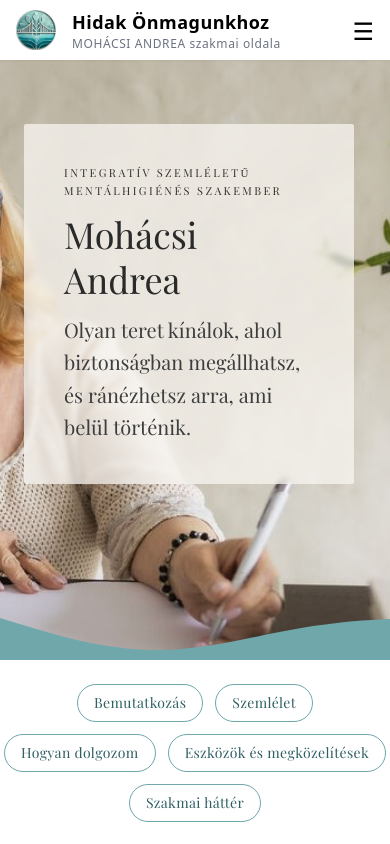
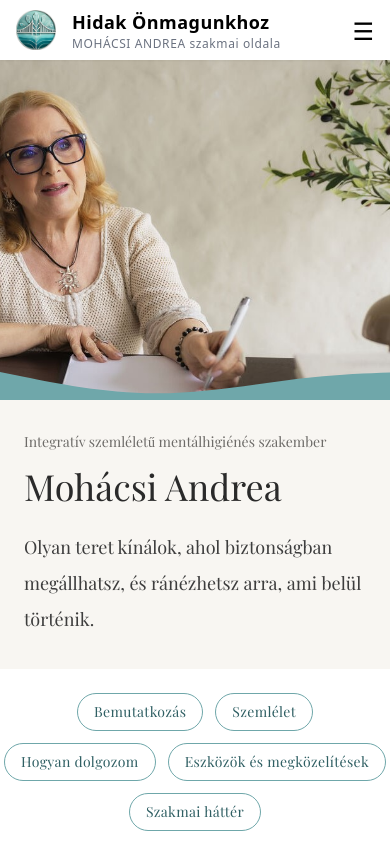
Before and after one commit to borikokeny/mohacsi-andrea, a React (Vite) app: page /about in a window 390 px wide. Shown: the top 844 px of the page. Built offline with nearby package versions, Linux system fonts and the light colour scheme; a web font is replaced by a local one.

Commit message:
Adds mobilview to about page

```diff
--- a/src/App.css
+++ b/src/App.css
@@ -14,7 +14,6 @@
 
 body {
   margin: 0;
-  background: lime;
 }
 
 .logo {
--- a/src/pages/About.tsx
+++ b/src/pages/About.tsx
@@ -1,6 +1,7 @@
 import Terepauta from "../images/terepauta.jpg";
 import Portre_about from "../images/Portre_about.jpg";
 import Portre_cut from "../images/Portre_about_cut.jpg";
+import Portre_mobile from "../images/Portre_about_mobile.jpg";
 import Line_logo from "../images/Line_logo.png";
 import Botanika from "../images/Botanika.png";
 import Mandala_teal from "../images/Mandala_teal.png";
@@ -23,38 +24,41 @@ export default function AboutPage() {
 
   return (
     <main className="bg-[#ffffff] text-[#2a2a2a]">
-      {/* HERO */}
-            <section className="relative h-[40vh] min-h-[600px] overflow-hidden">
+      <section className="relative overflow-hidden">
+
+  {/* DESKTOP VERSION */}
+  <div className="hidden md:block relative h-[40vh] min-h-[600px] overflow-hidden">
+
     <img
       src={Portre_cut}
       alt="Mohácsi Andrea"
-    className="absolute inset-0 w-full h-full object-cover"
+      className="absolute inset-0 h-full w-full object-cover"
     />
 
     {/* content */}
-  <div className="relative z-10 max-w-6xl mx-auto h-full flex items-start mt-16 me-3 justify-end px-6">
+    <div className="relative z-10 mx-auto flex h-full max-w-6xl items-start justify-end px-6 mt-16 me-3">
+      <div className="w-full max-w-[610px] rounded-sm bg-[#f8f6f2]/75 px-10 py-10 text-left backdrop-blur-[2px] md:px-14 md:py-10">
 
-    <div className="w-full max-w-[610px] bg-[#f8f6f2]/75 backdrop-blur-[2px] px-10 py-10 md:px-14 md:py-10 rounded-sm text-left">
-
-      <p className="uppercase tracking-[0.22em] text-[11px] md:text-xs text-[#32302f] mb-3 leading-relaxed">
+        <p className="mb-3 text-[11px] uppercase leading-relaxed tracking-[0.22em] text-[#32302f] md:text-xs">
           Integratív szemléletű mentálhigiénés szakember
         </p>
 
-      <h1 className="text-4xl md:text-6xl font-serif mb-3 text-[#2a2a2a] leading-tight">
+        <h1 className="mb-3 font-serif text-4xl leading-tight text-[#2a2a2a] md:text-6xl">
           Mohácsi Andrea
         </h1>
 
-      <p className="text-xl leading-relaxed text-[#3d3d3d] max-w-xl">
+        <p className="max-w-xl text-xl leading-relaxed text-[#3d3d3d]">
           Olyan teret kínálok, ahol biztonságban megállhatsz,
           és ránézhetsz arra, ami belül történik.
         </p>
 
       </div>
     </div>
+
     {/* bottom wave */}
     <div className="absolute bottom-0 left-0 w-full overflow-hidden leading-[0]">
       <svg
-    className="relative block w-[calc(100%+1.3px)] h-[90px]"
+        className="relative block h-[90px] w-[calc(100%+1.3px)]"
         xmlns="http://www.w3.org/2000/svg"
         viewBox="0 0 1200 120"
         preserveAspectRatio="none"
@@ -65,7 +69,58 @@ export default function AboutPage() {
         />
       </svg>
     </div>
+  </div>
+
+  {/* MOBILE VERSION */}
+  <div className="md:hidden bg-[#f8f6f2]">
+        {/* Image */}
+    <div className="relative">
+      <img
+        src={Portre_cut}
+        alt="Mohácsi Andrea"
+        className="h-[340px] w-full object-cover object-top"
+      />
+
+      {/* Wave */}
+      <div className="absolute bottom-0 left-0 w-full overflow-hidden leading-[0]">
+        <svg
+          className="relative block h-[60px] w-[calc(100%+1.3px)]"
+          xmlns="http://www.w3.org/2000/svg"
+          viewBox="0 0 1200 120"
+          preserveAspectRatio="none"
+        >
+          <path
+            d="M0,64L80,74.7C160,85,320,107,480,106.7C640,107,800,85,960,74.7C1120,64,1280,64,1360,64L1440,64L1440,120L1360,120C1280,120,1120,120,960,120C800,120,640,120,480,120C320,120,160,120,80,120L0,120Z"
+            className="fill-[#6fa7aa]"
+          />
+        </svg>
+      </div>
+    </div>
+    <div className="px-6 py-8 text-left">
+
+      {/* <p className="mb-4 text-[11px] uppercase tracking-[0.22em] text-[#32302f]">
+        Integratív szemléletű mentálhigiénés szakember
+      </p> */}
+<p className="mb-3 text-sm text-[#6d6b68]">
+  Integratív szemléletű mentálhigiénés szakember
+</p>
+      <h1 className="mb-5 font-serif text-4xl leading-tight text-[#2a2a2a]">
+        Mohácsi Andrea
+      </h1>
+
+      <p className="text-lg leading-9 text-[#3d3d3d]">
+        Olyan teret kínálok, ahol biztonságban megállhatsz,
+        és ránézhetsz arra, ami belül történik.
+      </p>
+
+    </div>
+
+
+    {/* Text */}
+
+  </div>
 </section>
+
       {/* <section className="relative h-[80vh] min-h-[700px] overflow-hidden">
   <img
     src={Portre_about}
@@ -166,7 +221,6 @@ export default function AboutPage() {
         </div>
       </section> */}
 
-
       {/* <section className="max-w-6xl mx-auto px-6 py-20 grid md:grid-cols-2 gap-12 items-center">
         <div>
           <h1 className="text-3xl md:text-4xl font-serif mb-4">
@@ -212,50 +266,39 @@ export default function AboutPage() {
       </div>
       {/* BEMUTATKOZÁS */}
       <section className="relative bg-[#ffffff] overflow-hidden py-8">
-
         {/* right decoration */}
         <div className="absolute right-0 top-1/2 -translate-y-1/2 opacity-40 hidden lg:block">
-    <img
-      src={Botanika}
-      alt=""
-      className="w-[260px]"
-    />
+          <img src={Botanika} alt="" className="w-[260px]" />
         </div>
 
         <div className="max-w-6xl mx-auto px-6">
-
           <div className="max-w-4xl">
-
             {/* text */}
             <div className="max-w-3xl ms-6">
-
               <h2 className="text-xl md:text-2xl font-serif text-[#48969f] leading-tight mb-8">
-          Van, amikor nem megoldásra van szükségünk,
-          hanem egy olyan térre, ahol biztonságban
-          megállhatunk egy pillanatra.
+                Van, amikor nem megoldásra van szükségünk, hanem egy olyan
+                térre, ahol biztonságban megállhatunk egy pillanatra.
               </h2>
 
               <div className="space-y-6 text-lg leading-[1.9] text-[#3e4343]">
-
                 <p>
-            Van egy pont az életben, amikor már nem elég beszélni róla. Amikor
-            valami belül jelez, itt az idő ránézni arra, ami mozgat, ami
-            visszatart, ami ismétlődik.
+                  Van egy pont az életben, amikor már nem elég beszélni róla.
+                  Amikor valami belül jelez, itt az idő ránézni arra, ami
+                  mozgat, ami visszatart, ami ismétlődik.
                 </p>
 
                 <p>
-            A tapasztalatom szerint a valódi változás akkor indul el, amikor van
-            tér megállni, ránézni arra, ami belül történik, és mindezt nem
-            egyedül kell vinni.
+                  A tapasztalatom szerint a valódi változás akkor indul el,
+                  amikor van tér megállni, ránézni arra, ami belül történik, és
+                  mindezt nem egyedül kell vinni.
                 </p>
 
                 <p>
-            Egyéni és csoportos folyamatokban kísérem azokat, akik szeretnének
-            közelebb kerülni önmagukhoz, jobban érteni belső működésüket,
-            kapcsolataikat, vagy éppen egy elakadás, veszteség, változás
-            időszakában vannak.
+                  Egyéni és csoportos folyamatokban kísérem azokat, akik
+                  szeretnének közelebb kerülni önmagukhoz, jobban érteni belső
+                  működésüket, kapcsolataikat, vagy éppen egy elakadás,
+                  veszteség, változás időszakában vannak.
                 </p>
-
               </div>
             </div>
           </div>
@@ -354,11 +397,7 @@ export default function AboutPage() {
       >
         {/* mandala */}
         <div className="absolute left-[-220px] top-[-90px] opacity-[0.3] hidden lg:block">
-    <img
-      src={Mandala_teal}
-      alt=""
-      className="w-[620px] scale-x-[-1]"
-    />
+          <img src={Mandala_teal} alt="" className="w-[620px] scale-x-[-1]" />
         </div>
 
         {/* <div className="relative z-10 max-w-6xl mx-auto px-6"> */}
@@ -373,47 +412,45 @@ export default function AboutPage() {
             <div className="w-24 h-[2px]  mb-6" />
 
             <p className="text-2xl leading-[1.8] text-[#3c4343]">
-        Integratív szemlélettel dolgozom, amelyben a testi érzetek,
-        az érzelmi folyamatok és a belső történetek egyaránt
-        fontos szerepet kapnak.
+              Integratív szemlélettel dolgozom, amelyben a testi érzetek, az
+              érzelmi folyamatok és a belső történetek egyaránt fontos szerepet
+              kapnak.
             </p>
           </div>
 
           {/* columns */}
           <div className="grid md:grid-cols-2 gap-14 text-lg leading-[2] text-[#3f4444]">
-
             <div className="space-y-8">
               <p>
                 A közös munka során a megértés, az önreflexió és a belső
-          biztonság erősítése áll a középpontban. Megtartó,
-          elfogadó térben dolgozunk, ahol a teljes ember számít –
-          nem csak a nehézség.
+                biztonság erősítése áll a középpontban. Megtartó, elfogadó
+                térben dolgozunk, ahol a teljes ember számít – nem csak a
+                nehézség.
               </p>
 
               <p>
-          Azok fordulnak hozzám, akik gyakran „jól működnek”
-          a mindennapokban, mégis feszültséget, ürességet vagy
-          elakadást élnek meg.
+                Azok fordulnak hozzám, akik gyakran „jól működnek” a
+                mindennapokban, mégis feszültséget, ürességet vagy elakadást
+                élnek meg.
               </p>
             </div>
 
             <div className="space-y-8">
               <p>
-          A közös munkában fontos számomra a kiszámítható keret,
-          az érzelmi biztonság és az együtt gondolkodás.
+                A közös munkában fontos számomra a kiszámítható keret, az
+                érzelmi biztonság és az együtt gondolkodás.
               </p>
 
               <p>
-          Van, amikor már sok mindent értünk magunkról, mégis nehéz
-          a jelenlét, a kapcsolódás a mindennapokban.
+                Van, amikor már sok mindent értünk magunkról, mégis nehéz a
+                jelenlét, a kapcsolódás a mindennapokban.
               </p>
 
               <p>
-          Ez a tér azoknak szól, akik szeretnének hidat építeni
-          önmaguk felé.
+                Ez a tér azoknak szól, akik szeretnének hidat építeni önmaguk
+                felé.
               </p>
             </div>
-
           </div>
         </div>
       </section>
@@ -459,15 +496,12 @@ export default function AboutPage() {
       </section> */}
 
       {/* HOGYAN DOLGOZOM */}
-      <div className="h-40 pt-8 bg-[#6fa7aa]">
+      <div className="h-40 bg-[#6fa7aa] flex justify-center items-center">
         <div className="inline-block border border-[#ddd8d1] bg-white/60 px-10 py-8">
-
-        <h2 className="text-[11px] md:text-sm uppercase tracking-[0.28em] text-[#4a4a46] leading-relaxed">
+          <h2 className="text-[11px] md:text-sm uppercase tracking-[0.28em] text-[#4a4a46] leading-relaxed ">
             Nem módszerekkel, hanem szemlélettel dolgozom
           </h2>
-
         </div>
-        {/* <h2 className="pt-6">Nem módszerekkel, hanem szemlélettel dolgozom</h2> */}
       </div>
       <section
         id="hogyan"
@@ -486,56 +520,47 @@ export default function AboutPage() {
     </div> */}
           {/* intro */}
           <div className="max-w-3xl mx-auto mb-10">
-
             <p className="text-2xl leading-[1.9] text-[#46929a] font-serif">
-        Munkámban nem egyetlen módszer áll a középpontban,
-        hanem az ember.
+              Munkámban nem egyetlen módszer áll a középpontban, hanem az ember.
             </p>
-
           </div>
 
           {/* editorial columns */}
           <div className="grid md:grid-cols-2 gap-x-20 gap-y-12 max-w-6xl mx-auto">
-
             <div className="space-y-10 text-lg leading-[2] text-[#4a4a48]">
-
               <p>
-          Az integratív szemlélet számomra azt jelenti, hogy
-          a belső folyamatokat több nézőpontból, egymással
-          összefüggésben vizsgáljuk: érzelmi, testi,
-          kapcsolati és jelentésalkotó szinteken egyaránt.
+                Az integratív szemlélet számomra azt jelenti, hogy a belső
+                folyamatokat több nézőpontból, egymással összefüggésben
+                vizsgáljuk: érzelmi, testi, kapcsolati és jelentésalkotó
+                szinteken egyaránt.
               </p>
 
               <p>
-          A különböző megközelítések nem technikák gyűjteményeként jelennek meg,
-          hanem egy közös célt szolgálnak: hogy a belső élmények érthetőbbé,
-          megtarthatóbbá váljanak, és kialakuljon egy stabilabb kapcsolat
-          önmagunkkal. A közös munka mindig a kliens tempójához és aktuális
-          teherbírásához igazodik.
+                A különböző megközelítések nem technikák gyűjteményeként
+                jelennek meg, hanem egy közös célt szolgálnak: hogy a belső
+                élmények érthetőbbé, megtarthatóbbá váljanak, és kialakuljon egy
+                stabilabb kapcsolat önmagunkkal. A közös munka mindig a kliens
+                tempójához és aktuális teherbírásához igazodik.
               </p>
-
             </div>
 
             <div className="space-y-10 text-lg leading-[2] text-[#4a4a48]">
-
               <p>
-          A közös munka során beszélgetésen alapuló, imaginatív, testorientált,
-          dramatikus és tapasztalati elemekkel is dolgozom, integratív
-          szemléletben. A hangsúly nem a módszereken, hanem azon van, hogy
-          biztonságos térben lehessen ránézni a belső folyamatokra, megérteni az
-          elakadások hátterét, és megtalálni a saját, belsőbb irányt.
+                A közös munka során beszélgetésen alapuló, imaginatív,
+                testorientált, dramatikus és tapasztalati elemekkel is dolgozom,
+                integratív szemléletben. A hangsúly nem a módszereken, hanem
+                azon van, hogy biztonságos térben lehessen ránézni a belső
+                folyamatokra, megérteni az elakadások hátterét, és megtalálni a
+                saját, belsőbb irányt.
               </p>
 
               <p>
-          Munkámat rendszeres önreflexió, továbbképzés és
-          szakmai felelősségvállalás kíséri. Fontos számomra,
-          hogy a segítői munka ne technikák alkalmazása legyen,
-          hanem egy folyamatosan átgondolt, etikus és
-          biztonságos kísérés.
+                Munkámat rendszeres önreflexió, továbbképzés és szakmai
+                felelősségvállalás kíséri. Fontos számomra, hogy a segítői munka
+                ne technikák alkalmazása legyen, hanem egy folyamatosan
+                átgondolt, etikus és biztonságos kísérés.
               </p>
-
             </div>
-
           </div>
         </div>
       </section>
@@ -586,38 +611,30 @@ export default function AboutPage() {
         className="relative bg-[#f8fbfb] py-28 overflow-hidden"
       >
         <div className="max-w-7xl mx-auto px-6">
-
           {/* heading */}
           <div className="text-center mb-20">
-
             <h2 className="text-4xl md:text-5xl font-serif text-[#2f6f6b] mb-6">
               Eszközök és megközelítések
             </h2>
 
             <div className="w-24 h-[2px] bg-[#7fb2b4] mx-auto" />
-
           </div>
 
           {/* cards */}
           <div className="grid gap-8 sm:grid-cols-2 lg:grid-cols-5">
-
             {methods.map((method, i) => (
               <div
                 key={i}
                 className="group bg-white/70 backdrop-blur-sm border border-[#dce7e7] rounded-[6px] px-8 py-10 text-center transition-all duration-300 hover:-translate-y-1 hover:shadow-[0_10px_30px_rgba(0,0,0,0.04)]"
               >
-
                 {/* icon */}
                 <div className="mb-8 flex justify-center">
-
                   <div className="w-20 h-20 rounded-full bg-[#2f7c80] flex items-center justify-center shadow-sm">
-
                     <img
                       src={method.icon}
                       alt={method.title}
                       className="w-15 h-15 object-contain opacity-95"
                     />
-
                   </div>
                 </div>
 
@@ -635,10 +652,8 @@ export default function AboutPage() {
                 {/* <button className="px-6 py-2 rounded-full border border-[#7baeb0] text-[#34656a] text-sm bg-white/60 backdrop-blur-sm transition-all duration-300 hover:bg-[#5f9698] hover:text-white hover:border-[#5f9698]">
             Bővebben
           </button> */}
-
               </div>
             ))}
-
           </div>
         </div>
       </section>
@@ -665,7 +680,9 @@ export default function AboutPage() {
           {/* BAL OLDAL */}
           <div className="space-y-8">
             <div>
-              <h2 className="text-xl font-serif text-[#48969f] mb-4">Szakmai háttér</h2>
+              <h2 className="text-xl font-serif text-[#48969f] mb-4">
+                Szakmai háttér
+              </h2>
               <p className="leading-relaxed text-[#555]">
                 Mentálhigiénés segítőként integratív szemléletben dolgozom.
                 Szakmai utam során olyan megközelítések iránt érdeklődtem,
@@ -675,7 +692,9 @@ export default function AboutPage() {
             </div>
 
             <div>
-              <h3 className="text-lg font-serif  text-[#48969f]  mb-3">Szemléleti alapok</h3>
+              <h3 className="text-lg font-serif  text-[#48969f]  mb-3">
+                Szemléleti alapok
+              </h3>
               <ul className="space-y-2 text-[#555] leading-relaxed">
                 <li>• pszichodinamikus gondolkodás</li>
                 <li>• érzelmi biztonság</li>
@@ -686,7 +705,9 @@ export default function AboutPage() {
 
           {/* JOBB OLDAL */}
           <div className="space-y-6">
-            <h2 className="text-xl font-serif  text-[#48969f] ">Képzések és tanulmányok</h2>
+            <h2 className="text-xl font-serif  text-[#48969f] ">
+              Képzések és tanulmányok
+            </h2>
 
             <ul className="space-y-2 text-[#555] leading-relaxed">
               <li>• Mentálhigiénés segítő képzés</li>
@@ -705,11 +726,7 @@ export default function AboutPage() {
       {/* ZÁRÁS */}
       <section className="relative overflow-hidden bg-[#6fa7aa] text-white text-center py-24">
         <div className="absolute right-0 top-30 -translate-y-1/2 opacity-30 hidden lg:block">
-    <img
-      src={Botanika}
-      alt=""
-      className="w-[260px]"
-    />
+          <img src={Botanika} alt="" className="w-[260px]" />
         </div>
         <div className="max-w-xl mx-auto px-6">
           <p className="text-xl leading-relaxed">
```
Also changed, not shown: src/images/Portre_about_mobile.jpg (renamed from Portre_about_mobile.jpg). Lines whose indentation alone changed are shown as unchanged.
